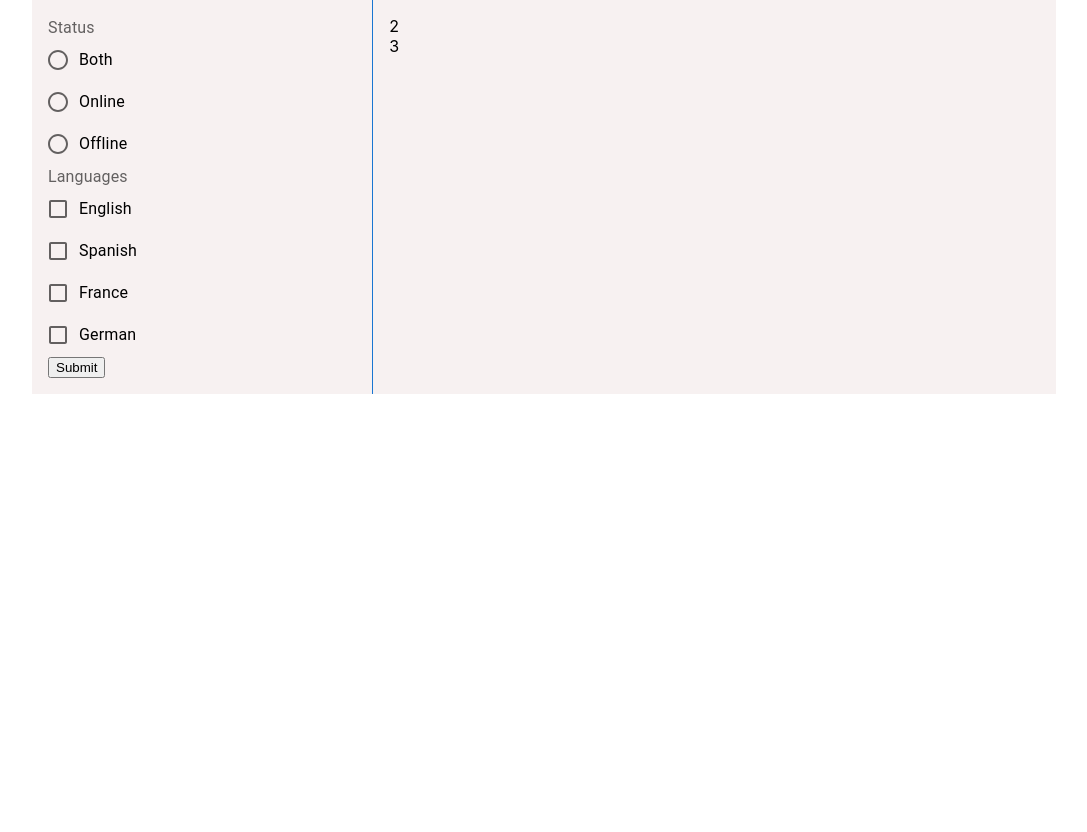
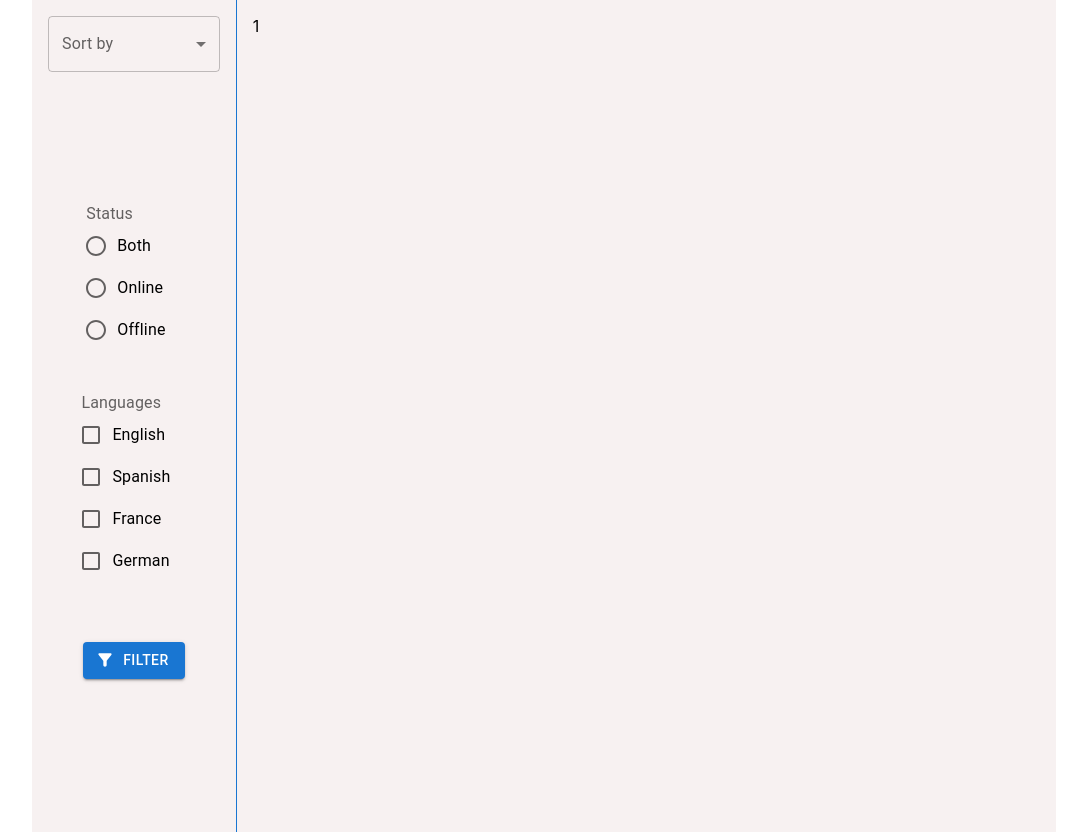
Before and after one commit to Egor183/advisors-list, a React (Create React App) app in the folder client/: page / in a window 1280 px wide. Shown: the whole page, without its empty margins (96-1183 px from the left). Before the commit the page ends 800 px from the top, so only its background shows below. Built offline with nearby package versions, Linux system fonts and the light colour scheme.

Commit message:
add styles for filter form

```diff
--- a/client/public/index.html
+++ b/client/public/index.html
@@ -9,7 +9,6 @@
       name="description"
       content="Web site created using create-react-app"
     />
-    <link rel="apple-touch-icon" href="%PUBLIC_URL%/logo192.png" />
     <!--
       manifest.json provides metadata used when your web app is installed on a
       user's mobile device or desktop. See https://developers.google.com/web/fundamentals/web-app-manifest/
--- a/client/src/components/Select/index.tsx
+++ b/client/src/components/Select/index.tsx
@@ -2,14 +2,23 @@ import React, { memo } from "react";
 import Select from "@mui/material/Select";
 import { useCallback } from "react";
 import { SelectType } from "../../types/select.types";
+import { FormControl, InputLabel } from "@mui/material";
 
-const SelectComponent: React.FC<SelectType> = ({ label, children, id }) => {
+const SelectComponent: React.FC<SelectType> = ({
+  label,
+  children,
+  id,
+  labelId,
+}) => {
   const handleChange = useCallback((event) => event.target.value, []);
 
   return (
-    <Select id={id} label={label} onChange={handleChange}>
-      {children}
-    </Select>
+    <FormControl fullWidth>
+      <InputLabel id={labelId}>{label}</InputLabel>
+      <Select labelId={labelId} id={id} label={label} onChange={handleChange}>
+        {children}
+      </Select>
+    </FormControl>
   );
 };
 
--- a/client/src/pages/AdvisorsList/index.tsx
+++ b/client/src/pages/AdvisorsList/index.tsx
@@ -7,12 +7,9 @@ function AdvisorsList() {
   return (
     <div className={styles.mainContainer}>
       <div className={styles.filterContainer}>
-        <Filter onSubmit={(e: any) => console.log(e)} />
+        <Filter />
       </div>
-      <div className={styles.contentContainer}>
-        <div className={styles.container}>2</div>
-        <div className={styles.container}>3</div>
-      </div>
+      <div className={styles.contentContainer}>1</div>
     </div>
   );
 }
--- a/client/src/pages/AdvisorsList/modules/Filter/index.tsx
+++ b/client/src/pages/AdvisorsList/modules/Filter/index.tsx
@@ -1,61 +1,24 @@
-import React from "react";
-import { Field, InjectedFormProps, reduxForm } from "redux-form";
-import CheckBoxGroup from "../../../../components/CheckBoxGroup";
-import CheckBox from "../../../../components/CheckBoxGroup/modules/CheckBox";
-import RadioGroup from "../../../../components/RadioGroup";
-import RadioButton from "../../../../components/RadioGroup/modules/RadioButton";
+import { MenuItem } from "@mui/material";
+import React, { memo } from "react";
+import Select from "../../../../components/Select";
+import FilterForm from "./modules/FilterForm";
 
-const Filter: React.FC<InjectedFormProps> = ({ handleSubmit }) => {
+import styles from "./styles.module.css";
+
+const Filter = () => {
   return (
-    <form onSubmit={handleSubmit}>
+    <div className={styles.mainContainer}>
       <div>
-        <Field
-          name="status"
-          component={RadioGroup}
-          type="radio"
-          label="Status"
-          id="1"
-        >
-          <RadioButton value="both" label="Both" />
-          <RadioButton value="online" label="Online" />
-          <RadioButton value="offline" label="Offline" />
-        </Field>
+        <Select label="Sort by" labelId="3" id="3">
+          <MenuItem value="moreViews">more views</MenuItem>
+          <MenuItem value="fewerViews">fewer views</MenuItem>
+        </Select>
       </div>
-
-      <div>
-        <CheckBoxGroup label="Languages" id="2">
-          <Field
-            name="english"
-            component={CheckBox}
-            type="checkbox"
-            label="English"
-          />
-          <Field
-            name="spanish"
-            component={CheckBox}
-            type="checkbox"
-            label="Spanish"
-          />
-          <Field
-            name="france"
-            component={CheckBox}
-            type="checkbox"
-            label="France"
-          />
-          <Field
-            name="german"
-            component={CheckBox}
-            type="checkbox"
-            label="German"
-          />
-        </CheckBoxGroup>
+      <div className={styles.filterFormContainer}>
+        <FilterForm onSubmit={(e: any) => console.log(e)} />
       </div>
-
-      <button type="submit">Submit</button>
-    </form>
+    </div>
   );
 };
 
-export default reduxForm({
-  form: "Filter",
-})(Filter);
+export default memo(Filter);
--- /dev/null
+++ b/client/src/pages/AdvisorsList/modules/Filter/modules/FilterForm/index.tsx
@@ -0,0 +1,70 @@
+import { Button } from "@mui/material";
+import FilterAltRoundedIcon from "@mui/icons-material/FilterAltRounded";
+import React from "react";
+import { Field, InjectedFormProps, reduxForm } from "redux-form";
+import RadioGroup from "../../../../../../components/RadioGroup";
+import RadioButton from "../../../../../../components/RadioGroup/modules/RadioButton";
+import CheckBoxGroup from "../../../../../../components/CheckBoxGroup";
+import CheckBox from "../../../../../../components/CheckBoxGroup/modules/CheckBox";
+
+import styles from "./styles.module.css";
+
+const FilterForm: React.FC<InjectedFormProps> = ({ handleSubmit }) => {
+  return (
+    <form onSubmit={handleSubmit} className={styles.form}>
+      <div>
+        <Field
+          name="status"
+          component={RadioGroup}
+          type="radio"
+          label="Status"
+          id="1"
+        >
+          <RadioButton value="both" label="Both" />
+          <RadioButton value="online" label="Online" />
+          <RadioButton value="offline" label="Offline" />
+        </Field>
+      </div>
+      <div className={styles.checkBoxContainer}>
+        <CheckBoxGroup label="Languages" id="2">
+          <Field
+            name="english"
+            component={CheckBox}
+            type="checkbox"
+            label="English"
+          />
+          <Field
+            name="spanish"
+            component={CheckBox}
+            type="checkbox"
+            label="Spanish"
+          />
+          <Field
+            name="france"
+            component={CheckBox}
+            type="checkbox"
+            label="France"
+          />
+          <Field
+            name="german"
+            component={CheckBox}
+            type="checkbox"
+            label="German"
+          />
+        </CheckBoxGroup>
+      </div>
+
+      <Button
+        type="submit"
+        startIcon={<FilterAltRoundedIcon />}
+        variant="contained"
+      >
+        Filter
+      </Button>
+    </form>
+  );
+};
+
+export default reduxForm({
+  form: "FilterForm",
+})(FilterForm);
--- /dev/null
+++ b/client/src/pages/AdvisorsList/modules/Filter/modules/FilterForm/styles.module.css
@@ -0,0 +1,10 @@
+.checkBoxContainer {
+  margin-top: 40px;
+  margin-bottom: 60px;
+}
+
+.form {
+  display: flex;
+  flex-direction: column;
+  align-items: center;
+}
--- /dev/null
+++ b/client/src/pages/AdvisorsList/modules/Filter/styles.module.css
@@ -0,0 +1,7 @@
+.filterFormContainer {
+  margin-top: 130px;
+}
+
+.mainContainer {
+  height: 100vh;
+}
--- a/client/src/pages/AdvisorsList/styles.module.css
+++ b/client/src/pages/AdvisorsList/styles.module.css
@@ -1,6 +1,6 @@
 .mainContainer {
   display: grid;
-  grid-template-columns: 1fr 2fr;
+  grid-template-columns: 0.5fr 2fr;
   max-width: 1024px;
   margin: auto;
   background-color: rgb(247, 241, 241);
--- a/client/src/types/select.types.ts
+++ b/client/src/types/select.types.ts
@@ -4,4 +4,5 @@ export type SelectType = {
   children: ReactNode;
   label: string;
   id: string;
+  labelId: string;
 };
--- a/package.json
+++ b/package.json
@@ -9,8 +9,9 @@
     "server": "nodemon index.ts",
     "client": "yarn --cwd ./client start",
     "dev": "concurrently \"yarn server\" \"yarn client\""
-},
+  },
   "dependencies": {
+    "@mui/icons-material": "^5.5.1",
     "@types/node": "^17.0.21",
     "concurrently": "^7.0.0",
     "config": "^3.3.7",
```
Also changed, not shown: client/public/manifest.json, 2 other files (tests, documents, lock files or other folders).
